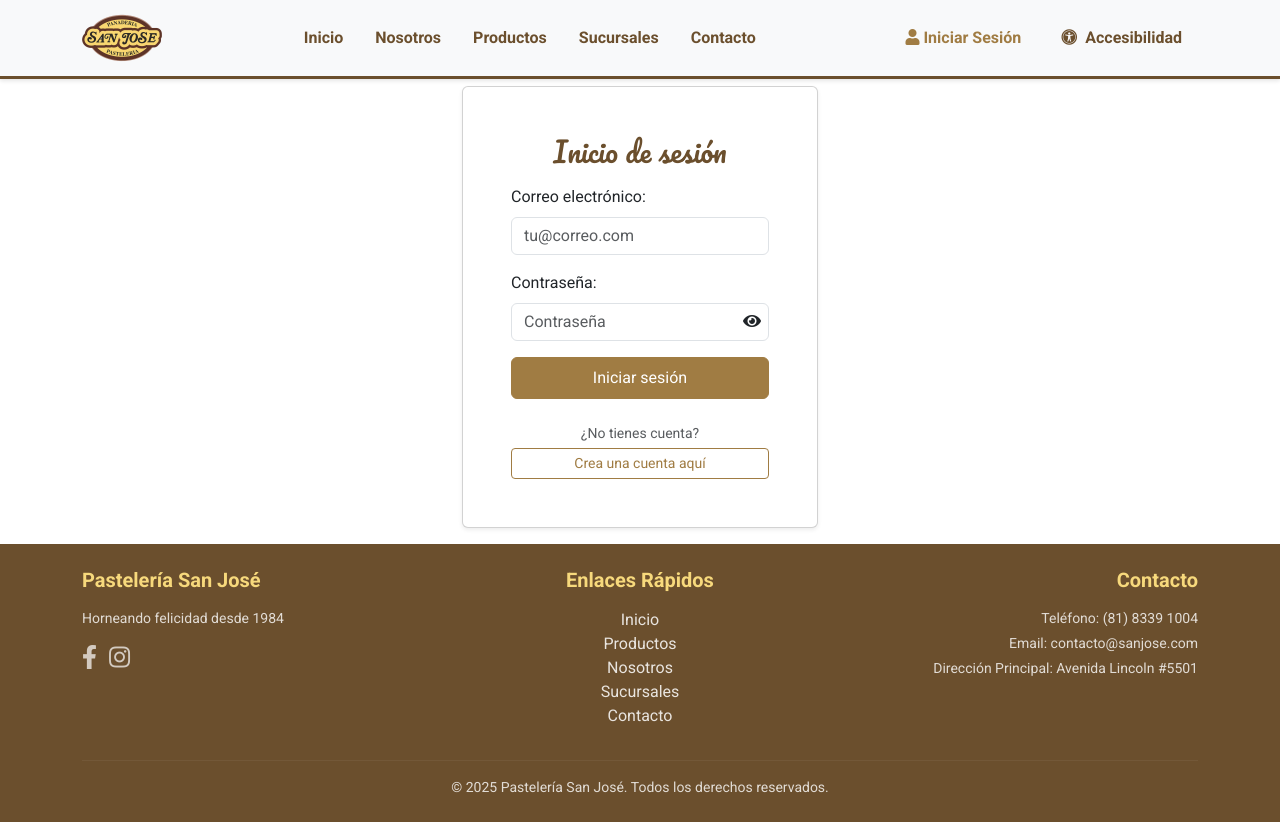
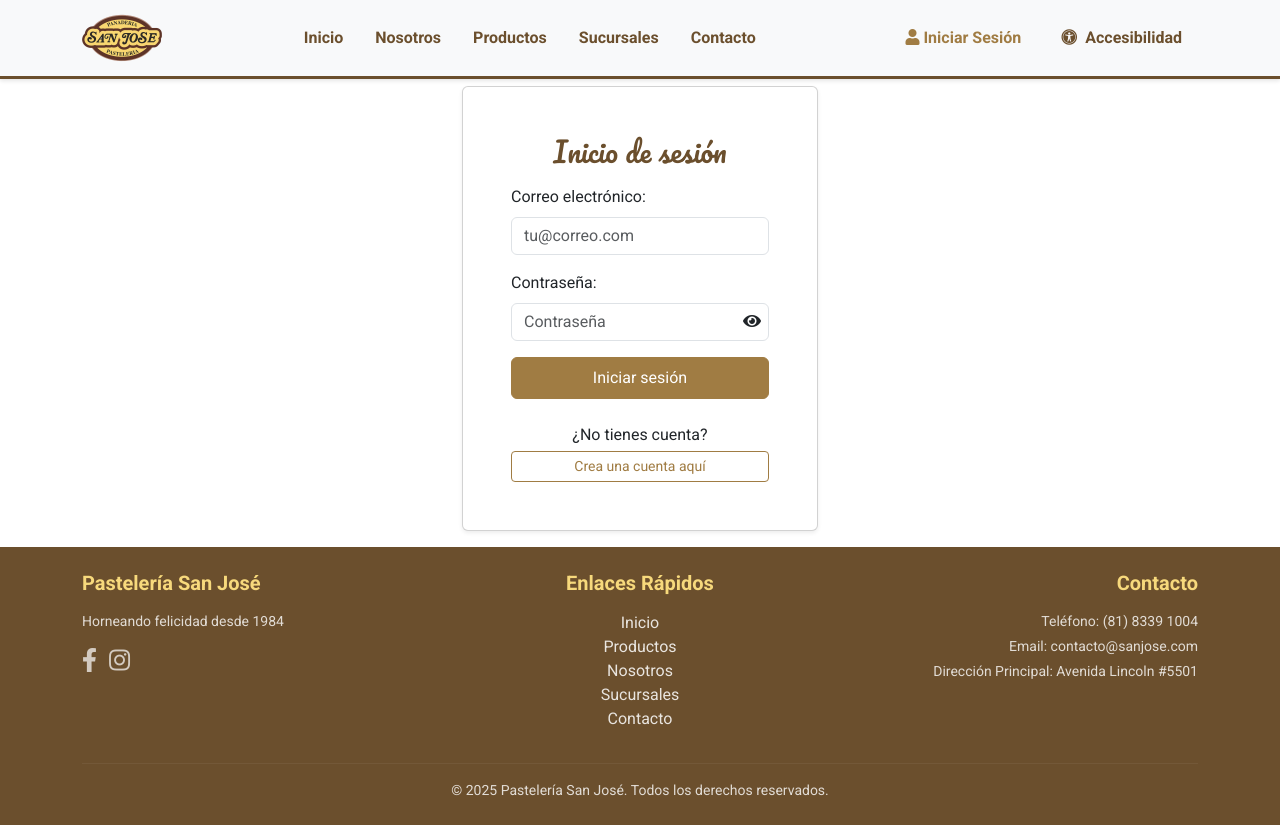
Before and after one commit to JosKno/JosKno.github.io, a plain HTML site: page login.html in a window 1280 px wide. Drawn offline with nearby package versions, Linux system fonts and the light colour scheme.

Commit message:
Update login.html

```diff
--- a/login.html
+++ b/login.html
@@ -106,7 +106,7 @@
                                 <button class="btn btn-primary w-100 py-2" type="submit">Iniciar sesión</button>
                                 <div id="loginMessage" class="mt-3"></div>
                             </form>
-                            <p class="mt-4 mb-1 text-center text-muted small">¿No tienes cuenta?</p>
+                            <p class="mt-4 mb-1 text-center">¿No tienes cuenta?</p>
                             <a href="registro.html" class="btn btn-outline-secondary w-100 btn-sm">Crea una cuenta aquí</a>
                         </div>
                     </div>
```
